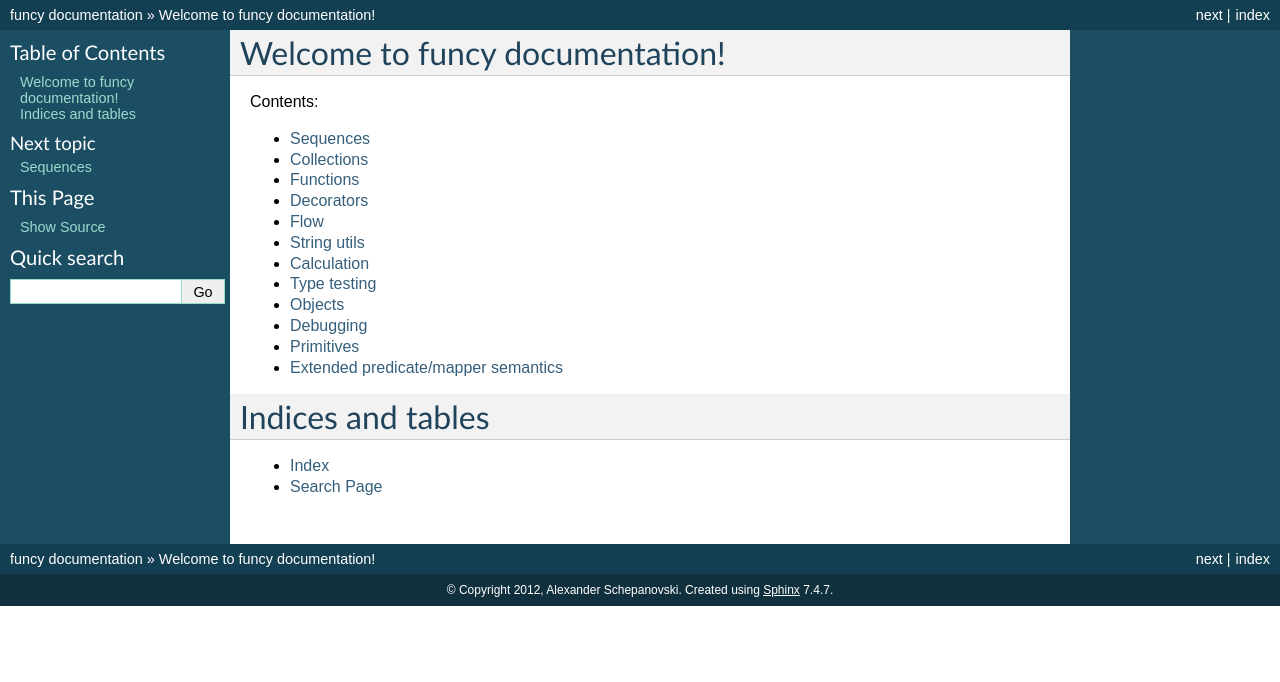
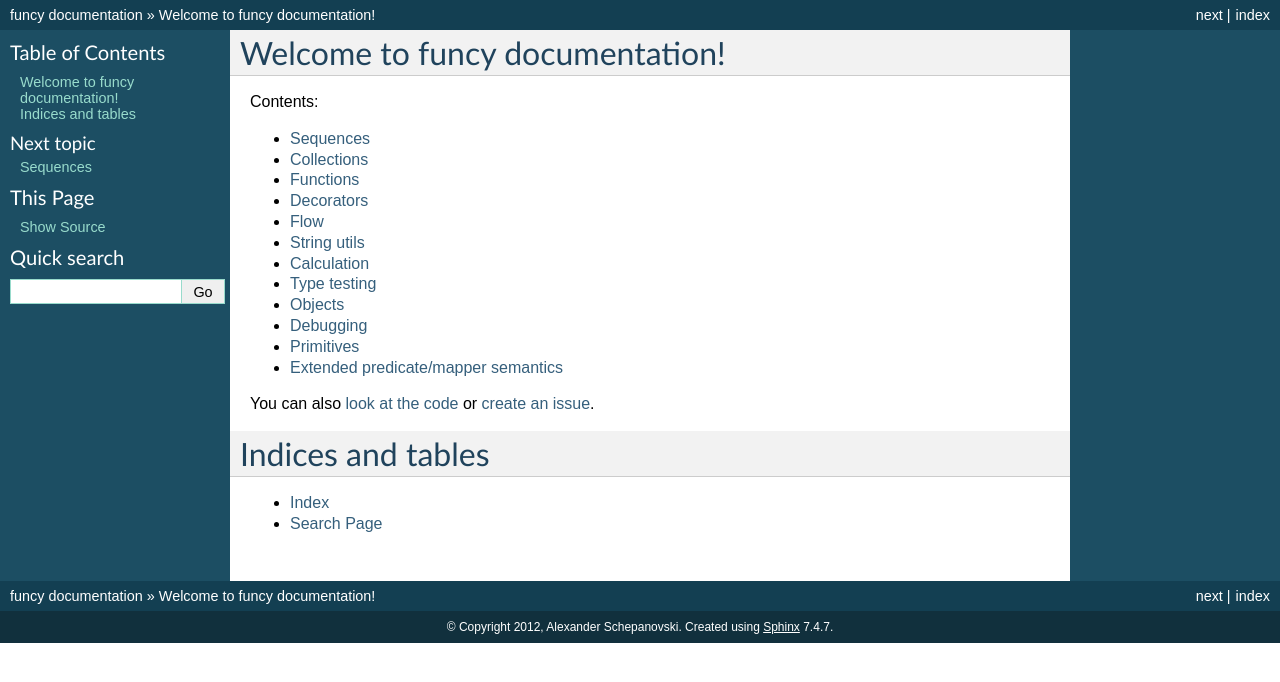
Before and after one commit to Jamaal224/funcy, a Sphinx documentation site: the page built from docs/index.rst, in a window 1280 px wide. Shown: the top 682 px of the page. Built offline with Sphinx 7.4.7, drawn with Linux system fonts in a browser that asks for light colours.

Commit message:
Added github and issues links to index

```diff
--- a/docs/index.rst
+++ b/docs/index.rst
@@ -24,6 +24,8 @@ Contents:
    primitives
    extended_fns
 
+You can also `look at the code <https://github.com/Suor/funcy>`_ or `create an issue <https://github.com/Suor/funcy/issues?state=open>`_.
+
 
 Indices and tables
 ==================
```
